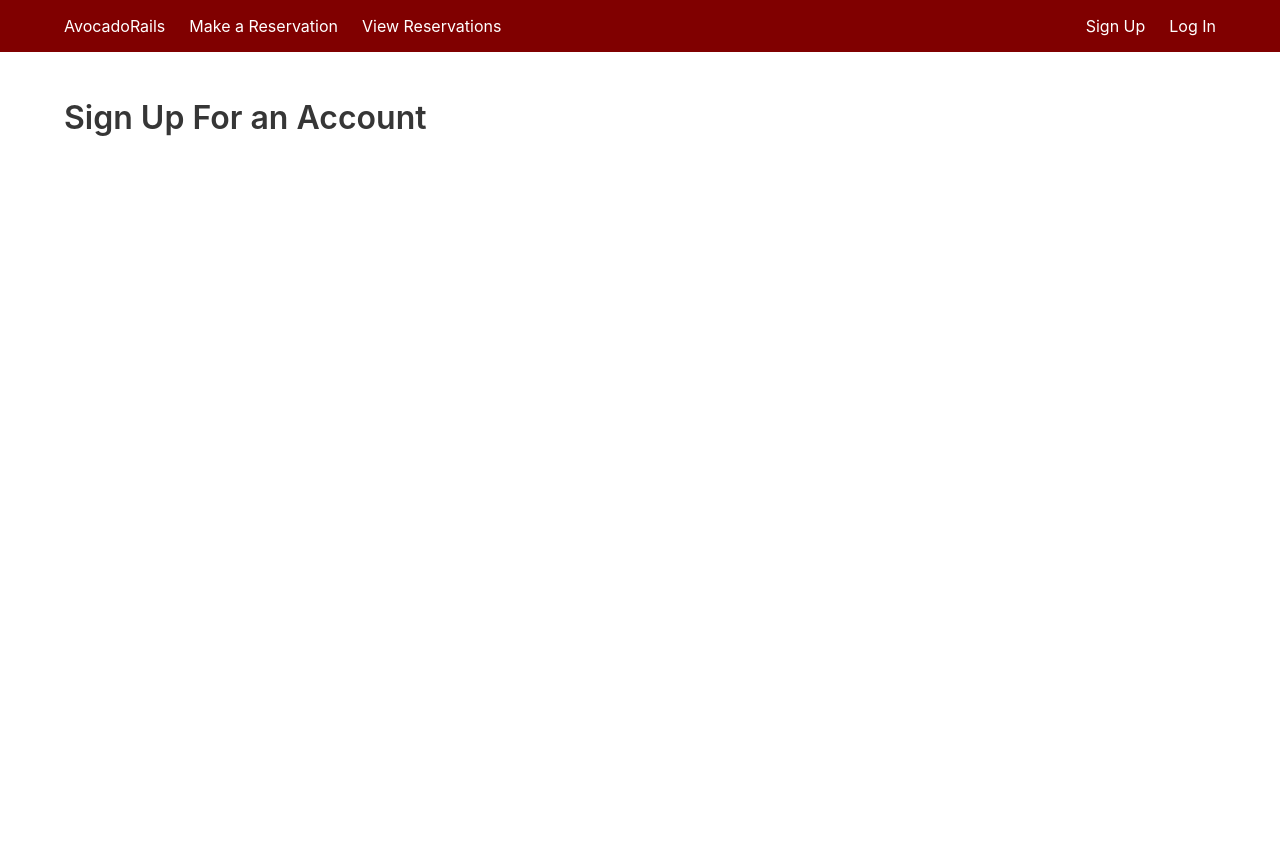
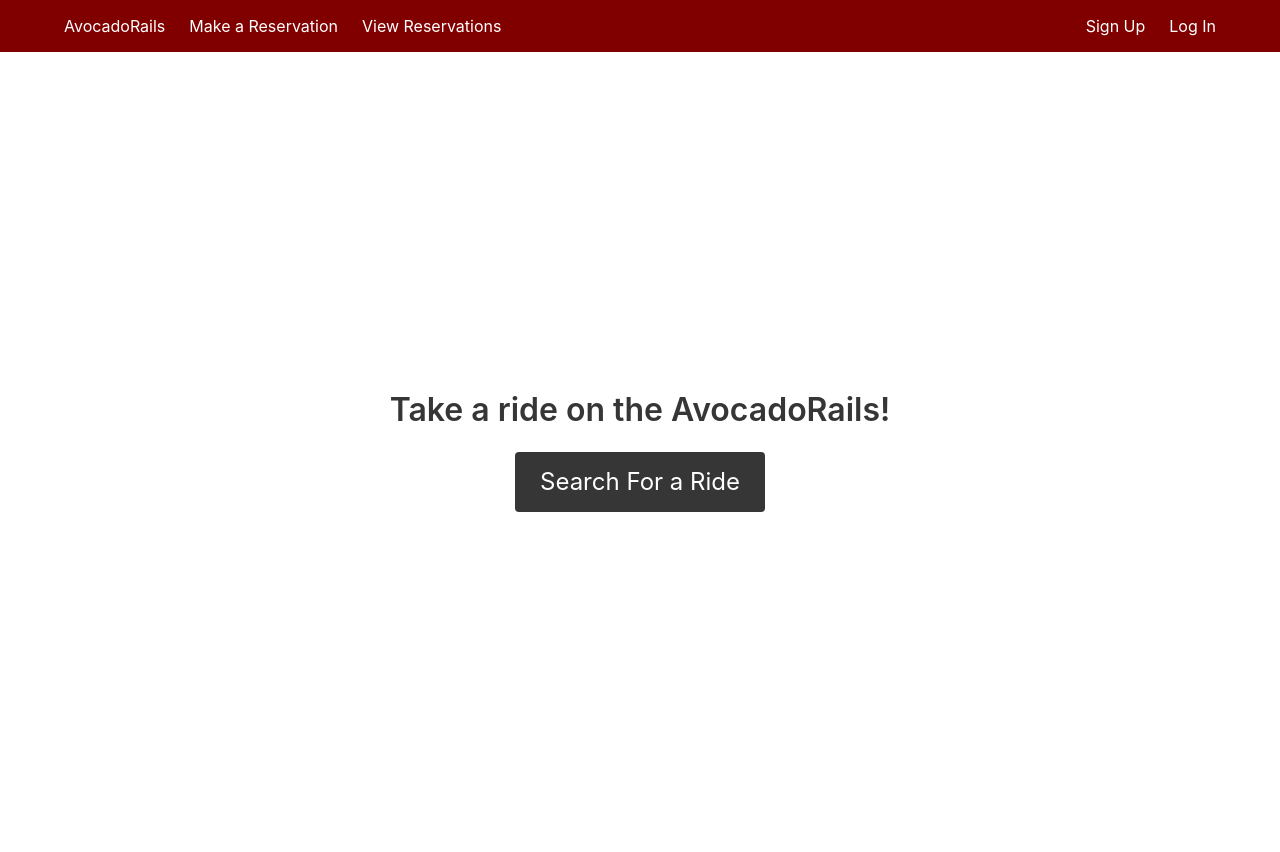
Before and after one commit to ahalyasanjiv/RailroadProject, a Flask app: page / in a window 1280 px wide. Before the commit the page ends 136 px from the top, so only its background shows below. Run offline with Flask 2, Linux system fonts and the light colour scheme; some libraries are stand-ins or nearby versions.

Commit message:
index page stuff and button fixes

```diff
--- a/rrapp/routes.py
+++ b/rrapp/routes.py
@@ -92,7 +92,7 @@ def reserve():
 @app.route('/choosetrip/<start_station>/<end_station>/<trip_date>', methods=['GET','POST'])
 def chooseTrip(start_station,end_station,trip_date):
     if 'user' not in session:
-        return redirect(url_for('index'))
+        return redirect(url_for('login'))
     start_station=int(start_station)
     end_station=int(end_station)
     available_trains = Trains.get_available_trains(start_station,end_station,trip_date)
--- a/rrapp/templates/index.html
+++ b/rrapp/templates/index.html
@@ -1,12 +1,15 @@
 {% extends "base.html" %}
 {% block content %}
 {% if not session['user'] %}
-<div class="hero-body">
-  <div class="container">
-    <h1 class="title">
-      Sign Up For an Account
-    </h1>
-  </div>
+<div class="hero is-fullheight">
+	<div class="hero-body">
+	  <div class="container has-text-centered">
+	    <h1 class="title">
+	      Take a ride on the AvocadoRails!
+	    </h1>
+	    <a class='button is-large is-dark' href="/reserve">Search For a Ride</a>
+	  </div>
+	</div>
 </div>
 {% endif %}
 {% endblock %}
--- a/rrapp/templates/login.html
+++ b/rrapp/templates/login.html
@@ -43,7 +43,7 @@
 		        {% endif %}
 	    	</div>
 	    	<div class="has-text-centered">
-	    		{{ form.submit(class="button is-info is-medium") }}
+	    		{{ form.submit(class="button is-medium is-dark") }}
 	    	</div>
     	</form>
 		</div>
--- a/rrapp/templates/reserve.html
+++ b/rrapp/templates/reserve.html
@@ -40,7 +40,7 @@
 								</div>
 						</div>
 						<div class="field has-text-centered">
-							{{ form.submit(class_="button is-dark is-large") }}
+							{{ form.submit(class_="button is-dark is-medium") }}
 						</div>
 					</form>
 				</div>
```
